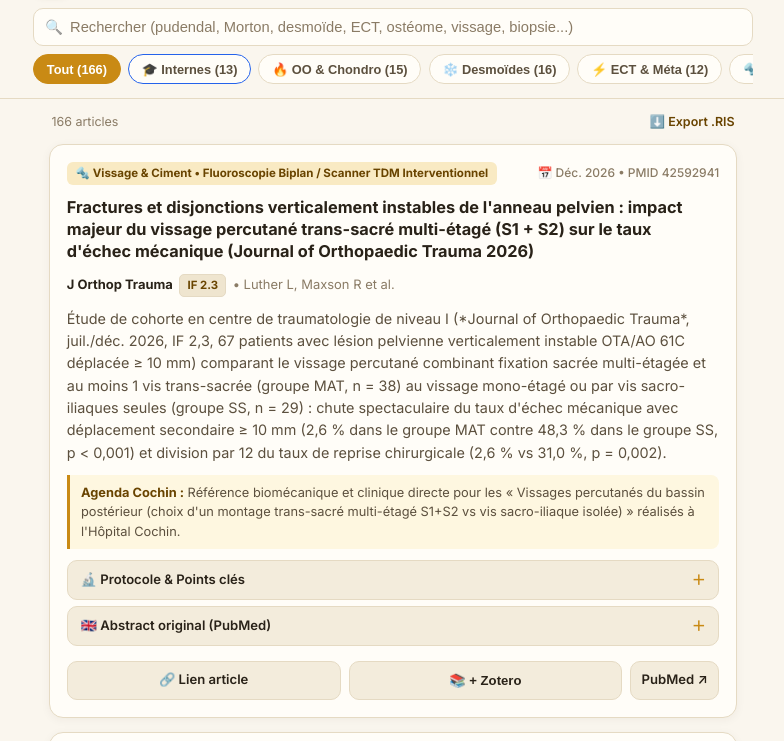
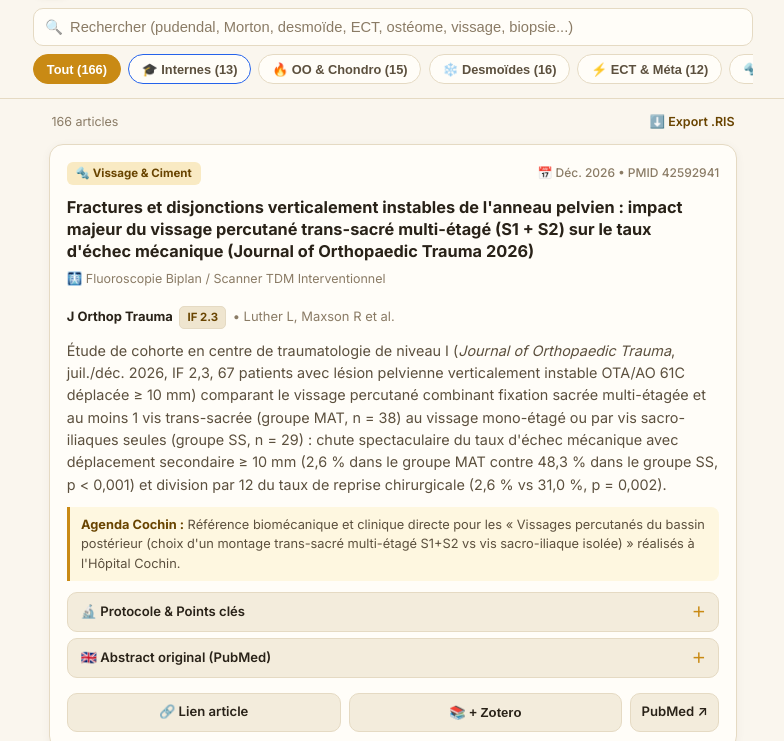
Before and after one commit to Mrthomaslef/biblioosteo, a plain HTML site: page index.html in a window 1280 px wide. Shown: the part 59-800 px from the top of the page, without its empty margins (247-1031 px from the left). Drawn offline with Linux system fonts and the light colour scheme.

Commit message:
fix(ui): mise en page lisible — gras/italique rendus (plus d'étoiles), formules LaTeX converties (≥, ±, °…), protocole en liste numérotée, modalité sortie du badge
Co-Authored-By: Claude Opus 5.5 <noreply@anthropic.com>

```diff
--- a/index.html
+++ b/index.html
@@ -296,6 +296,20 @@
       color: var(--accent-text);
     }
 
+    .card-modality {
+      font-size: 0.78rem; color: var(--text-muted); line-height: 1.35;
+      margin: -0.15rem 0 0.4rem;
+    }
+    .card-summary strong, .fold-body strong { color: var(--text-main); }
+    .card-summary sup, .fold-body sup { font-size: 0.7em; }
+    .fold-body code { font-size: 0.85em; padding: 0 0.25rem; border-radius: 4px; background: var(--bg-chip); }
+    .fold-h {
+      margin: 0.7rem 0 0.25rem; font-size: 0.72rem; font-weight: 700; letter-spacing: 0.04em;
+      text-transform: uppercase; color: var(--accent-text);
+    }
+    .fold-h:first-child { margin-top: 0; }
+    .proto-list { margin: 0; padding-left: 1.2rem; }
+    .proto-list li { margin-bottom: 0.3rem; }
     .meta-year {
       font-size: 0.75rem;
       color: var(--text-muted);
@@ -751,11 +765,11 @@
   </div>
 
   <!-- Données embarquées -->
-  <script src="data/embedded_data.js?v=20261118-internes"></script>
-  <script src="data/internes.js?v=20261118-internes"></script>
+  <script src="data/embedded_data.js?v=20261118-lisible"></script>
+  <script src="data/internes.js?v=20261118-lisible"></script>
 
   <script>
-    const CACHE_KEY = 'biblioosteo-v2026-11-18-internes';
+    const CACHE_KEY = 'biblioosteo-v2026-11-18-lisible';
     let articles = window.BIBLIO_ARTICLES || [];
     let categories = window.BIBLIO_CATEGORIES || [];
     let syntheses = window.BIBLIO_SYNTHESES || [];
@@ -979,6 +993,34 @@
         .replace(/"/g, '&quot;');
     }
 
+    // Mise en forme lisible : LaTeX ($\ge 5\text{ mm}$) → Unicode, **gras**, *italique*, `code`
+    const TEX = { ge: '≥', geq: '≥', le: '≤', leq: '≤', pm: '±', times: '×', rightarrow: '→', to: '→', circ: '°',
+      Delta: 'Δ', delta: 'δ', kappa: 'κ', mu: 'µ', beta: 'β', alpha: 'α', gamma: 'γ', approx: '≈', sim: '~', cdot: '·', '%': '%' };
+    function tex(str) {
+      return str
+        .replace(/(?:\\|\t)ext\{([^}]*)\}/g, '$1')
+        .replace(/\^\\circ/g, '°')
+        .replace(/\\([A-Za-z]+|%)/g, (m, k) => TEX[k] !== undefined ? TEX[k] : k)
+        .replace(/\^\{([^}]*)\}|\^(\w)/g, (m, a, b) => `<sup>${a || b}</sup>`)
+        .replace(/_\{([^}]*)\}/g, '<sub>$1</sub>')
+        .replace(/\\\s/g, ' ')
+        .replace(/[{}]/g, '');
+    }
+    function fmt(str) {
+      return esc(str)
+        .replace(/\$([^$]{1,160})\$/g, (m, inner) => tex(inner))
+        .replace(/\\(ge|le|pm|times|rightarrow|circ|Delta|kappa|mu|beta|alpha)\b/g, (m, k) => TEX[k])
+        .replace(/\*\*(.+?)\*\*/g, '<strong>$1</strong>')
+        .replace(/(^|[\s(«"'/])\*(?!\s)([^*]+?)\*(?=[\s).,;:!?»"'/]|$)/g, '$1<em>$2</em>')
+        .replace(/`([^`]+)`/g, '<code>$1</code>')
+        .replace(/\*\*|(?<=\s)\*(?=\s)/g, '');
+    }
+    function fmtList(str) {
+      const parts = String(str || '').split(/\s+•\s+/).map(x => x.trim().replace(/^\(?\d+[).]\s+/, '')).filter(Boolean);
+      if (parts.length < 2) return `<p>${fmt(str)}</p>`;
+      return `<ol class="proto-list">${parts.map(x => `<li>${fmt(x)}</li>`).join('')}</ol>`;
+    }
+
     function refChips(refs) {
       return (refs || []).map(r => `<button class="ref-chip" onclick="searchPmid('${esc(r)}')" title="Voir l'article PMID ${esc(r)}">${esc(r)}</button>`).join('');
     }
@@ -1000,12 +1042,12 @@
       const kpis = (s.kpis || []).map(k => `
         <div class="synth-kpi">
           <div class="synth-kpi-v">${esc(k.v)}</div>
-          <div class="synth-kpi-l">${esc(k.l)}${refChips(k.r)}</div>
+          <div class="synth-kpi-l">${fmt(k.l)}${refChips(k.r)}</div>
         </div>`).join('');
       const secs = (s.sections || []).map((sec, i) => `
         <details class="fold synth-sec ${sec.warn ? 'warn' : ''}" ${i === 0 || sec.warn ? 'open' : ''}>
           <summary>${sec.warn ? '⚠️ ' : ''}${esc(sec.title)}</summary>
-          <div class="fold-body"><ul>${(sec.items || []).map(it => `<li>${esc(it.t)}${refChips(it.r)}</li>`).join('')}</ul></div>
+          <div class="fold-body"><ul>${(sec.items || []).map(it => `<li>${fmt(it.t)}${refChips(it.r)}</li>`).join('')}</ul></div>
         </details>`).join('');
       return `
         <article class="card synth-card" style="--synth-color:${esc(cat.color || '')}">
@@ -1014,7 +1056,7 @@
             <span class="synth-stats">• ${catArticles.length} articles${yr ? ` • ${yr}` : ''}</span>
           </div>
           <h2 class="card-title">${esc(cat.label || '')}</h2>
-          <p class="synth-bottom">${esc(s.bottom_line)}</p>
+          <p class="synth-bottom">${fmt(s.bottom_line)}</p>
           <div class="synth-kpis">${kpis}</div>
           <div class="synth-evidence"><strong>Niveau de preuve :</strong> ${esc((s.evidence || '').replace(/^Niveau de preuve\s*/i, ''))}</div>
           <div class="details-group">${secs}</div>
@@ -1057,24 +1099,25 @@
         : (currentCategory !== 'all' ? renderSynthesis(currentCategory) : ''));
 
       listEl.innerHTML = synthHtml + filtered.map(a => {
-        const kpList = (a.key_points_fr || []).map(k => `<li>${esc(k)}</li>`).join('');
+        const kpList = (a.key_points_fr || []).map(k => `<li>${fmt(k)}</li>`).join('');
         const shortCat = SHORT_PILL_LABELS[a.category_id] || a.category_short;
         const pubDate = a.pub_date_fr || a.year;
         const jName = a.journal_short || a.journal;
         const ifBadge = a.impact_factor ? `<span class="badge-if">IF ${esc(a.impact_factor)}</span>` : '';
         const rec = internesEntry(a.pmid);
         const recHtml = !rec ? '' : (isInternes
-          ? `<div class="internes-why"><strong>${rec.type === 'diag' ? '🧲 Diagnostique' : '🎯 Interventionnel'} — pourquoi le présenter :</strong> ${esc(rec.pourquoi)}</div>`
+          ? `<div class="internes-why"><strong>${rec.type === 'diag' ? '🧲 Diagnostique' : '🎯 Interventionnel'} — pourquoi le présenter :</strong> ${fmt(rec.pourquoi)}</div>`
           : `<button class="badge-internes" onclick="setCategory('${INTERNES_ID}')" title="Recommandé pour les internes">🎓 Internes</button>`);
 
         return `
           <article class="card">
             <div class="card-meta">
-              <span class="badge-cat">${esc(shortCat)} • ${esc(a.modality)}</span>
+              <span class="badge-cat">${esc(shortCat)}</span>
               <span class="meta-year">📅 ${esc(pubDate)} • PMID ${a.pmid}</span>
             </div>
 
-            <h2 class="card-title">${esc(a.title_fr)}</h2>
+            <h2 class="card-title">${fmt(a.title_fr)}</h2>
+            ${a.modality ? `<div class="card-modality">🩻 ${fmt(a.modality)}</div>` : ''}
             ${recHtml}
 
             <div class="card-journal">
@@ -1083,27 +1126,29 @@
               <span>• ${esc(a.authors_short)}</span>
             </div>
 
-            <p class="card-summary">${esc(a.summary_fr_short)}</p>
+            <p class="card-summary">${fmt(a.summary_fr_short)}</p>
 
             <div class="cochin-tag">
-              <strong>Agenda Cochin :</strong> ${esc(a.cochin_link)}
+              <strong>Agenda Cochin :</strong> ${fmt(a.cochin_link)}
             </div>
 
             <div class="details-group">
               <details class="fold">
                 <summary>🔬 Protocole &amp; Points clés</summary>
                 <div class="fold-body">
-                  <p><strong>Protocole :</strong> ${esc(a.protocol_fr)}</p>
-                  <p style="margin-top:0.45rem;"><strong>Détails :</strong> ${esc(a.summary_fr_detailed)}</p>
-                  <ul>${kpList}</ul>
+                  <p class="fold-h">Protocole</p>
+                  ${fmtList(a.protocol_fr)}
+                  <p class="fold-h">Détails</p>
+                  <p>${fmt(a.summary_fr_detailed)}</p>
+                  ${kpList ? `<p class="fold-h">Points clés</p><ul>${kpList}</ul>` : ''}
                 </div>
               </details>
 
               <details class="fold">
                 <summary>🇬🇧 Abstract original (PubMed)</summary>
                 <div class="fold-body">
-                  <p style="font-style: italic; margin-bottom: 0.4rem; color: var(--text-main);">${esc(a.title)}</p>
-                  <p>${esc(a.abstract_en)}</p>
+                  <p style="font-style: italic; margin-bottom: 0.4rem; color: var(--text-main);">${fmt(a.title)}</p>
+                  <p>${fmt(a.abstract_en)}</p>
                 </div>
               </details>
             </div>
```
